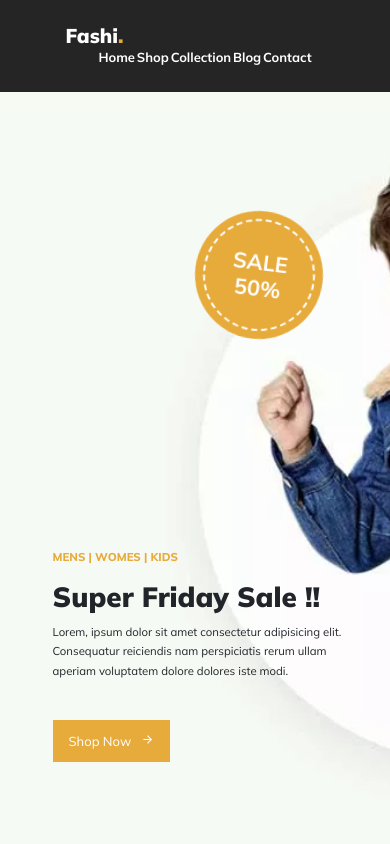
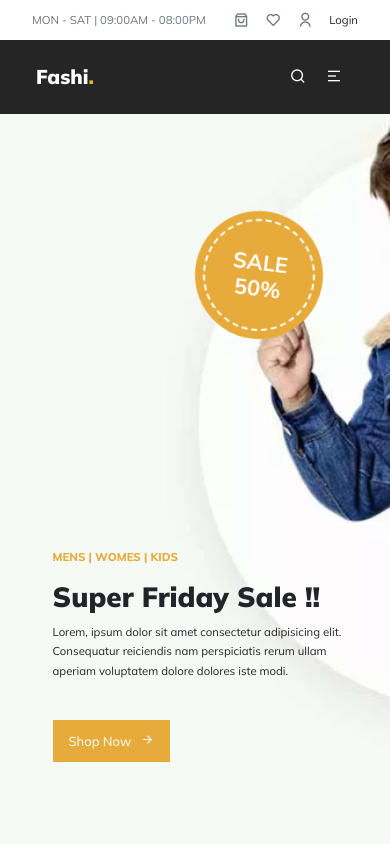
Before and after one commit to VijulMalviya/Fashi., a plain HTML site: page index.html in a window 390 px wide. Shown: the top 844 px of the page. Drawn offline with nearby package versions, Linux system fonts and the light colour scheme.

Commit message:
Add files via upload

```diff
--- a/CSS/Responsive.css
+++ b/CSS/Responsive.css
@@ -25,7 +25,26 @@
         .tabcontent {
             height: 50vh;
           }
+          .nav .navlinks ul {
+            display: flex;
+            justify-content: center;
+            align-items: center;
+            flex-direction: column;
+            margin: 0;
 
+          }
+          .nav .navlinks{
+              display: none;
+          }
+          .nav .navlinks ul li {
+            list-style: none;
+            font-size: small;
+            font-weight: 700;
+            padding-top: 3rem;
+          }
+          .menu{
+            display: initial;
+          }
 }
 
 @media screen and (min-width:768px) and (max-width:992px) {
--- a/CSS/Style.css
+++ b/CSS/Style.css
@@ -9,17 +9,41 @@
   --yellow: #e7ab3c;
 }
 p {
-  font-size: small;
+  font-size : small;
 }
 a {
   text-decoration: none;
+}
+.uppernav p{
+  margin-bottom: 0;
+}
+.uppernav,.cart{
+  display: flex;
+  justify-content: space-between;
+  align-items: center;
+  flex-direction: row;
+}
+.cart i{
+  padding-right: 1rem;
 }
 
 .nav {
   background-color: #252525;
   color: white;
+  position: absolute;
+  z-index: 999;
 }
-
+.nav .logo{
+  display: flex;
+  justify-content: space-between;
+  align-items: center;
+}
+.menu{
+  display: none;
+}
+.nav .logo .menu #bar{
+  margin-left: 1rem;
+}
 .nav .logo h5 {
   font-weight: 900;
   margin: 0;
@@ -71,7 +95,7 @@ a {
 }
 .Home .saleoffer {
   position: absolute;
-  top: 15%;
+  top: 25%;
   left: 50%;
   width: 8rem;
   height: 8rem;
--- a/JS/script.js
+++ b/JS/script.js
@@ -1,4 +1,12 @@
 AOS.init();
+
+$(document).ready(function(){
+  $("#bar").click(function(){
+    $(".navlinks").slideToggle("slow");
+  });
+});
+
+
 
 
 function women(evt, catname) {
--- a/index.html
+++ b/index.html
@@ -6,46 +6,58 @@
     <meta http-equiv="X-UA-Compatible" content="IE=edge">
     <meta name="viewport" content="width=device-width, initial-scale=1.0">
     <title>Fashi.</title>
-    <!--    Favicons-->
-
+    <!--  Favicons -->
     <link rel="apple-touch-icon" sizes="180x180" href="">
     <link rel="icon" type="image/png" sizes="32x32" href="">
     <link rel="icon" type="image/png" sizes="16x16" href="">
     <link rel="shortcut icon" type="image/x-icon" href="">
     <meta name="msapplication-TileImage" content="">
     <meta name="theme-color" content="#ffffff">
-
-    <!--    CDN -->
+    <!--  CDN -->
     <!-- Bootstrap 5.0  -->
     <link href="https://cdn.jsdelivr.net/npm/bootstrap@5.0.2/dist/css/bootstrap.min.css" rel="stylesheet"
         integrity="sha384-EVSTQN3/azprG1Anm3QDgpJLIm9Nao0Yz1ztcQTwFspd3yD65VohhpuuCOmLASjC" crossorigin="anonymous">
-
     <!-- font Awosome 4.7.0 -->
     <link rel="stylesheet" href="https://cdnjs.cloudflare.com/ajax/libs/font-awesome/4.7.0/css/font-awesome.min.css">
-
     <!-- Animation on Scroll -->
     <link rel="stylesheet" href="https://unpkg.com/aos@next/dist/aos.css" />
-
     <!-- Swiper -->
     <link rel="stylesheet" href="https://unpkg.com/swiper/swiper-bundle.min.css" />
-
     <!-- Rimixicon -->
     <link href="https://cdn.jsdelivr.net/npm/remixicon@2.2.0/fonts/remixicon.css" rel="stylesheet">
-
     <!--    Stylesheets-->
     <link rel="stylesheet" href="./CSS/Style.css">
     <link rel="stylesheet" href="./CSS/Responsive.css">
     <link rel="stylesheet" href="./CSS/Swipper.css">
-
 </head>
-
 <body>
+    <div class="container-fluid Uppernav">
+        <div class="container">
+            <div class="col-lg-10 co-12 mx-auto p-2">
+                <div class="row">
+                   <div class="col-12 uppernav">
+                    <p class="text-muted"><small>MON - SAT | 09:00AM - 08:00PM</small></p>
+                    <div class="cart">
+                        <i class="ri-shopping-bag-3-line  text-muted"></i>
+                        <i class="ri-heart-line  text-muted"></i>
+                        <i class="ri-user-line  text-muted"></i>
+                        <p><small>Login</small></p>
+                    </div>
+                   </div>
+                </div>
+            </div>
+        </div>
+    </div>
     <div class="container-fluid  nav">
         <div class="container">
-            <div class="col-10 mx-auto p-4">
+            <div class="col-lg-10 col-12 mx-auto p-4">
                 <div class="row">
                     <div class="col-lg-3 col-12 logo">
                         <h5>Fashi<span>.</span></h5>
+                        <div class="menu">
+                            <i  class="ri-search-line"></i>
+                        <i id="bar" class="ri-menu-2-fill"></i>
+                        </div>
                     </div>
                     <div class="col-lg-9 col-12 navlinks">
                         <ul>
@@ -358,7 +370,7 @@
 
     </div>
 
-    <div class="container-fluid pt-5  Insta" >
+    <div class="container-fluid pt-5   Insta" >
         <div class="row">
             <div class="col-md-2 col-4 insta p-1" data-aos="fade-up" data-aos-delay="00">
                 <a href="">
```
